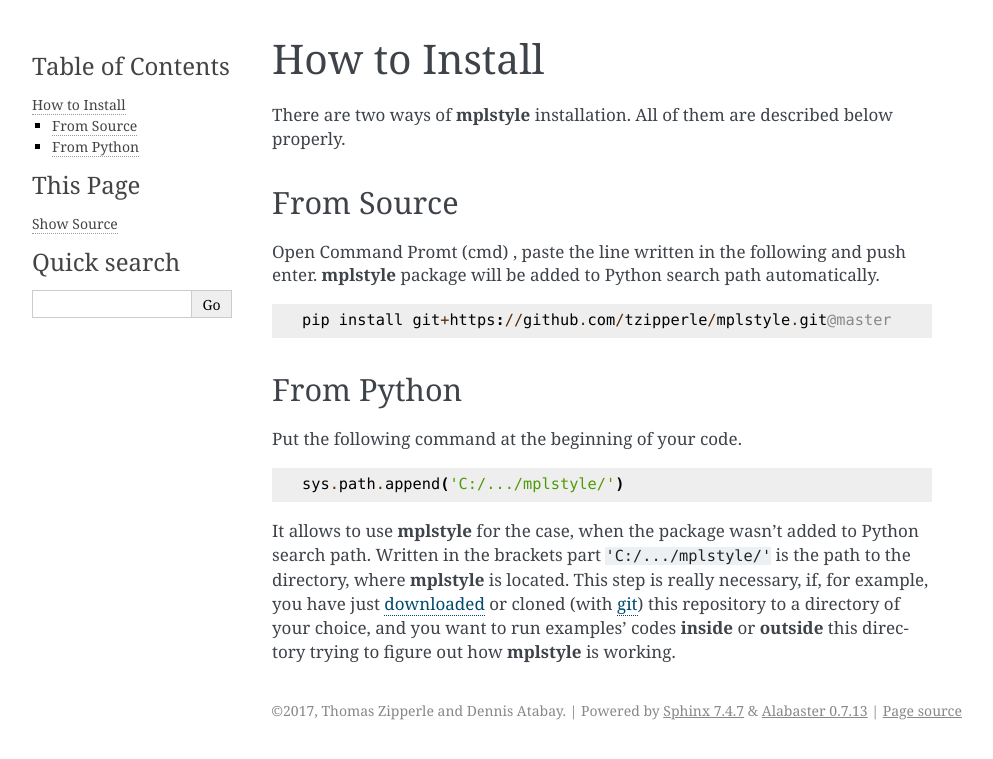
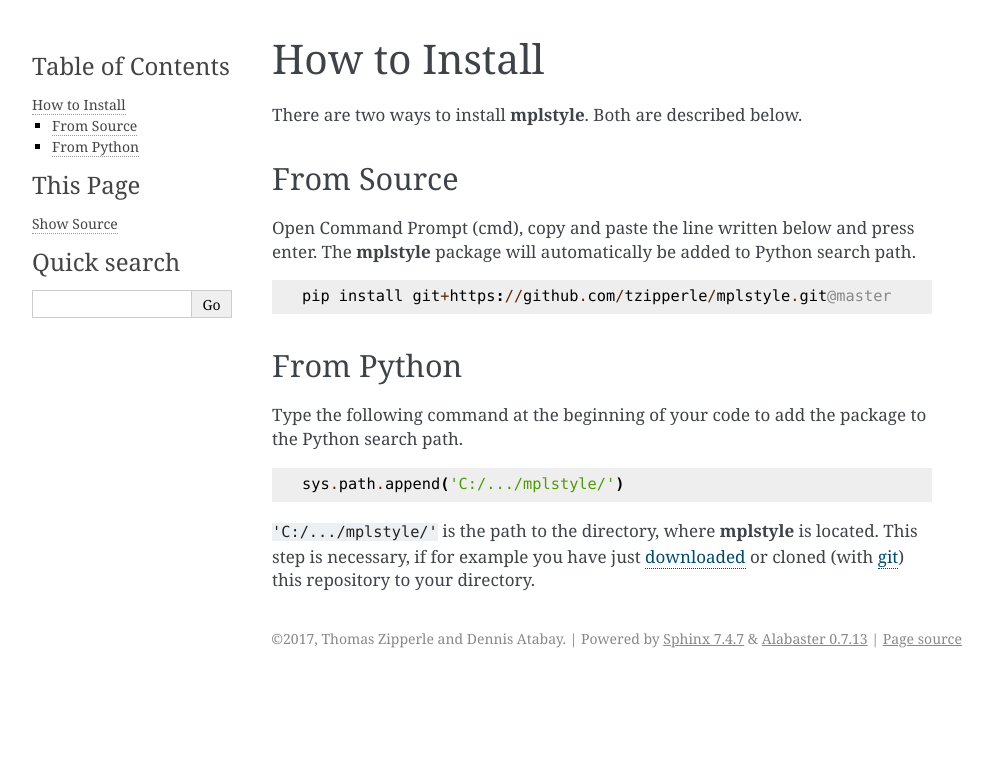
Before and after one commit to tzipperle/mplstyle, a Sphinx documentation site: the page built from docs/instal.rst, in a window 1280 px wide. Shown: the top 759 px of the page, without its empty margins (148-1141 px from the left). Built offline with Sphinx 7.4.7, drawn with Linux system fonts in a browser that asks for light colours.

Commit message:
Update instal.rst

```diff
--- a/docs/instal.rst
+++ b/docs/instal.rst
@@ -4,25 +4,25 @@
 
 How to Install
 ========================
-There are two ways of **mplstyle** installation. All of them are described below properly.
+There are two ways to install **mplstyle**. Both are described below.
 
 From Source
 """""""""""""""""""""""
-Open Command Promt (cmd) , paste the line written in the following and push enter. **mplstyle** package will be added to Python search path automatically.
+Open Command Prompt (cmd), copy and paste the line written below and press enter. The **mplstyle** package will automatically be added to Python search path.
 
 ::
 
     pip install git+https://github.com/tzipperle/mplstyle.git@master
 
-
 From Python
 """""""""""""""""""""""
-Put the following command at the beginning of your code.
+Type the following command at the beginning of your code to add the package to the Python search path.
+
 ::
 
     sys.path.append('C:/.../mplstyle/')
 
-It allows to use **mplstyle** for the case, when the package wasn't added to Python search path. Written in the brackets part ``'C:/.../mplstyle/'`` is the path to the directory, where **mplstyle** is located. This step is really necessary, if, for example, you have just `downloaded`_ or cloned (with `git`_) this repository to a directory of your choice, and you want to run examples' codes **inside** or **outside** this directory trying to figure out how **mplstyle** is working.
+``'C:/.../mplstyle/'`` is the path to the directory, where **mplstyle** is located. This step is necessary, if for example you have just `downloaded`_ or cloned (with `git`_) this repository to your directory.
 
 
 .. _git: http://git-scm.com/
```
